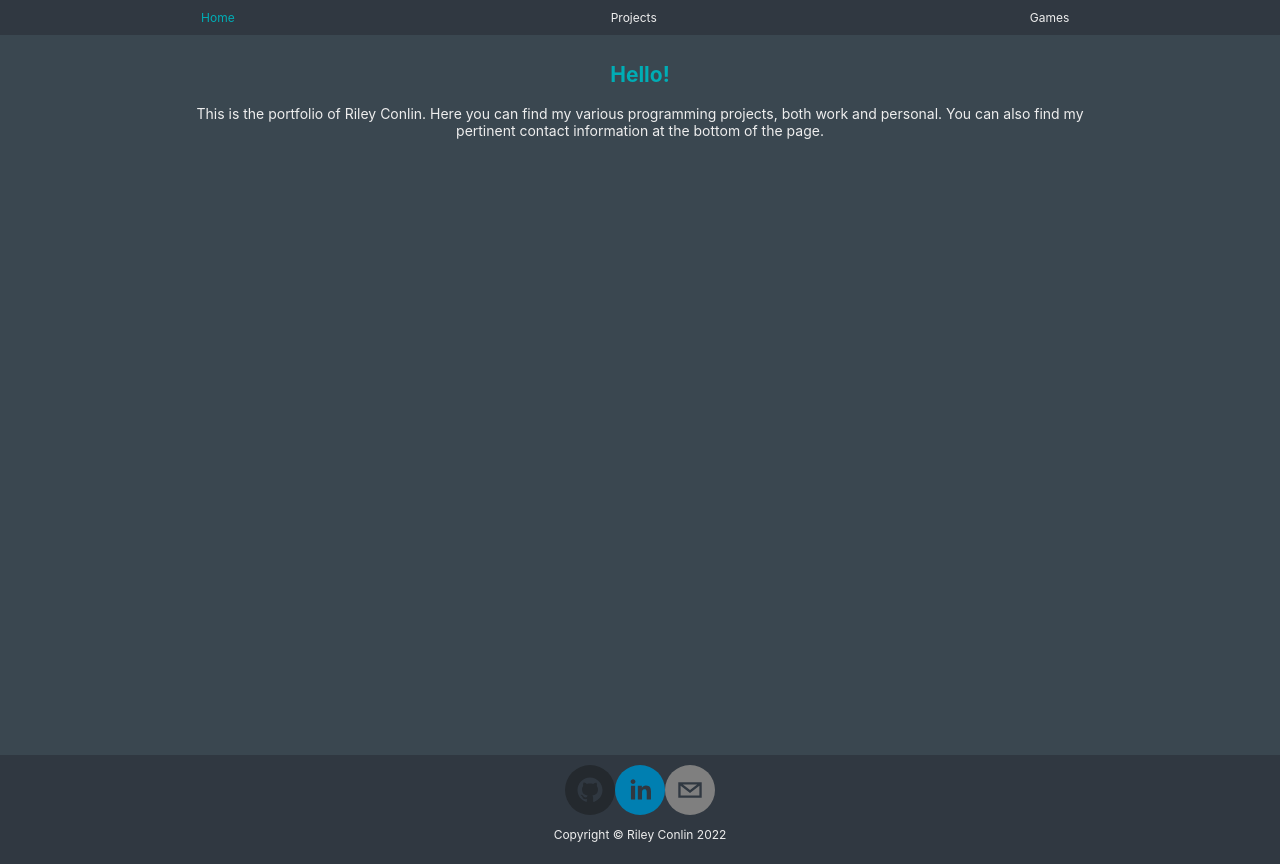
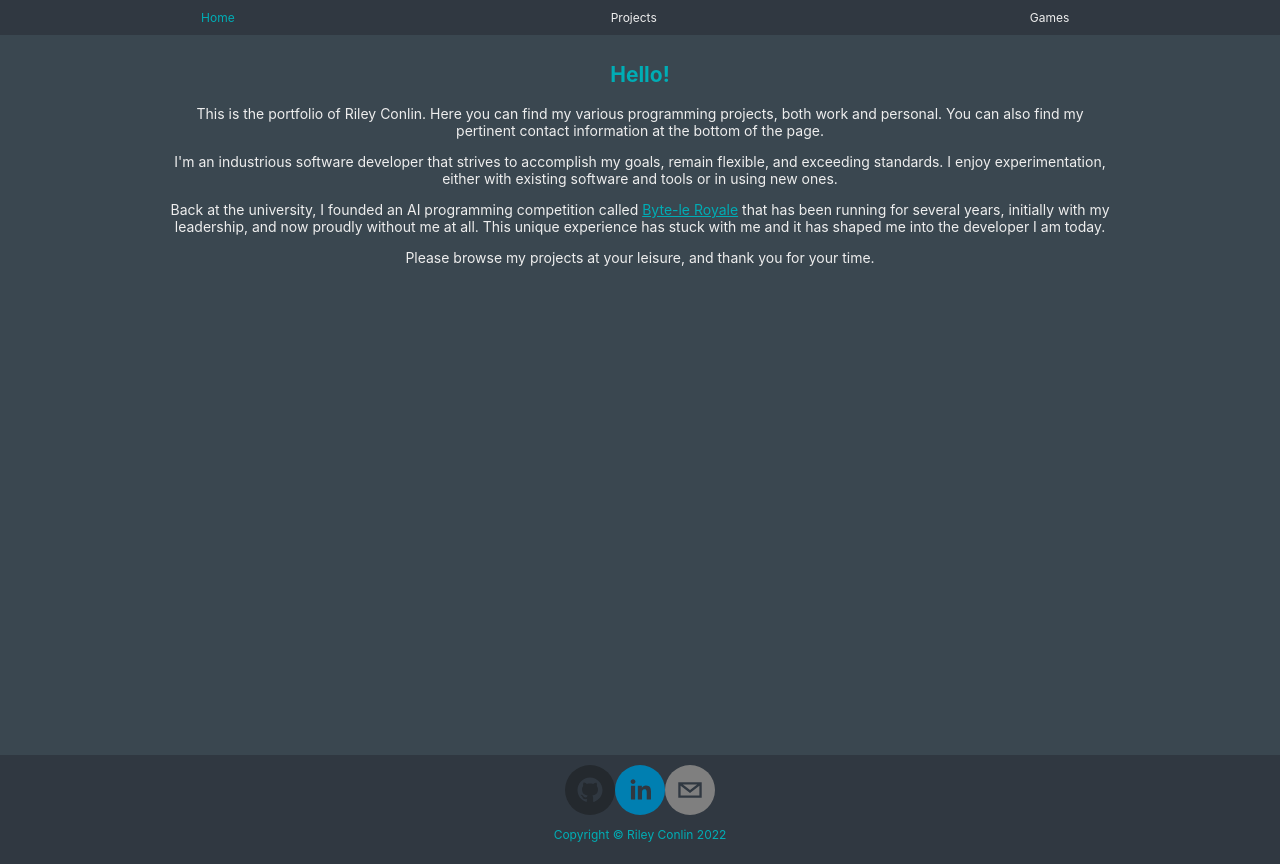
Before and after one commit to topoftheyear/topoftheyear.github.io, a React (Create React App) app: page / in a window 1280 px wide. Built offline with nearby package versions, Linux system fonts and the light colour scheme.

Commit message:
Added some home page information

```diff
--- a/src/App.css
+++ b/src/App.css
@@ -10,7 +10,7 @@ html, body {
 }
 
 body {
-  height: 95vh;
+  height: 90vh;
 }
 
 * {
@@ -52,6 +52,7 @@ header, footer {
   align-content: center;
   padding: 10px;
   min-height: 10%;
+  color: #00adB5;
 }
 
 h1, h2, h3, h4, h5, h6, a {
--- a/src/App.js
+++ b/src/App.js
@@ -41,13 +41,13 @@ class App extends React.Component {
 		return (
 			<div className='App'>
 				<header>
-					<div className='nav' onClick={() => this.changePage('Home')}>
+					<div className='nav' onClick={() => this.changePage('Home')} style={{cursor: 'pointer'}}>
 						<Button text='Home' active={this.state.page}/>
 					</div>
-					<div className='nav' onClick={() => this.changePage('Projects')}>
+					<div className='nav' onClick={() => this.changePage('Projects')} style={{cursor: 'pointer'}}>
 						<Button text='Projects' active={this.state.page}/>
 					</div>
-					<div className='nav' onClick={() => this.changePage('Games')}>
+					<div className='nav' onClick={() => this.changePage('Games')} style={{cursor: 'pointer'}}>
 						<Button text='Games' active={this.state.page}/>
 					</div>
 				</header>
@@ -67,7 +67,6 @@ class App extends React.Component {
 			</div>
 		);
 	}
-
 }
 
 export default App;
--- a/src/pages/home.js
+++ b/src/pages/home.js
@@ -9,6 +9,18 @@ class Home extends React.Component {
 					This is the portfolio of Riley Conlin. Here you can find my various programming projects, both work and personal.
 					You can also find my pertinent contact information at the bottom of the page.
 				</p>
+				<p>
+					I'm an industrious software developer that strives to accomplish my goals, remain flexible, and exceeding standards.
+					I enjoy experimentation, either with existing software and tools or in using new ones.
+				</p>
+				<p>
+					Back at the university, I founded an AI programming competition called <a href='royale.ndacm.org'>Byte-le Royale</a> that
+					has been running for several years, initially with my leadership, and now proudly without me at all. This unique experience
+					has stuck with me and it has shaped me into the developer I am today.
+				</p>
+				<p>
+					Please browse my projects at your leisure, and thank you for your time.
+				</p>
 			</div>
 		);
 	}
--- a/src/pages/projects.js
+++ b/src/pages/projects.js
@@ -4,7 +4,7 @@ import algredpng from '../content/algred.png'
 
 class Projects extends React.Component {
 	render() {
-		var emWidth = window.innerWidth / 4;
+		var emWidth = window.innerWidth / 3;
 		var emHeight = emWidth / 16 * 9;
 
 		return (
@@ -75,7 +75,7 @@ class Projects extends React.Component {
 						young and older developers to make meaningful contributions, and being generic enough to allow multiple
 						game types and styles. It also satisfies some non-functional conditions, the most important being that
 						it's both reasonably secured and fast. To date, it is the most complex and feature complete software I
-						have written.
+						have written. As such, I wrote approximately 70 pages of accompanying documentation, complete with examples.
 					</p>
 					<p>
 						Byte-le Royale has a website available <a href='https://royale.ndacm.org/'>here</a>.
```
